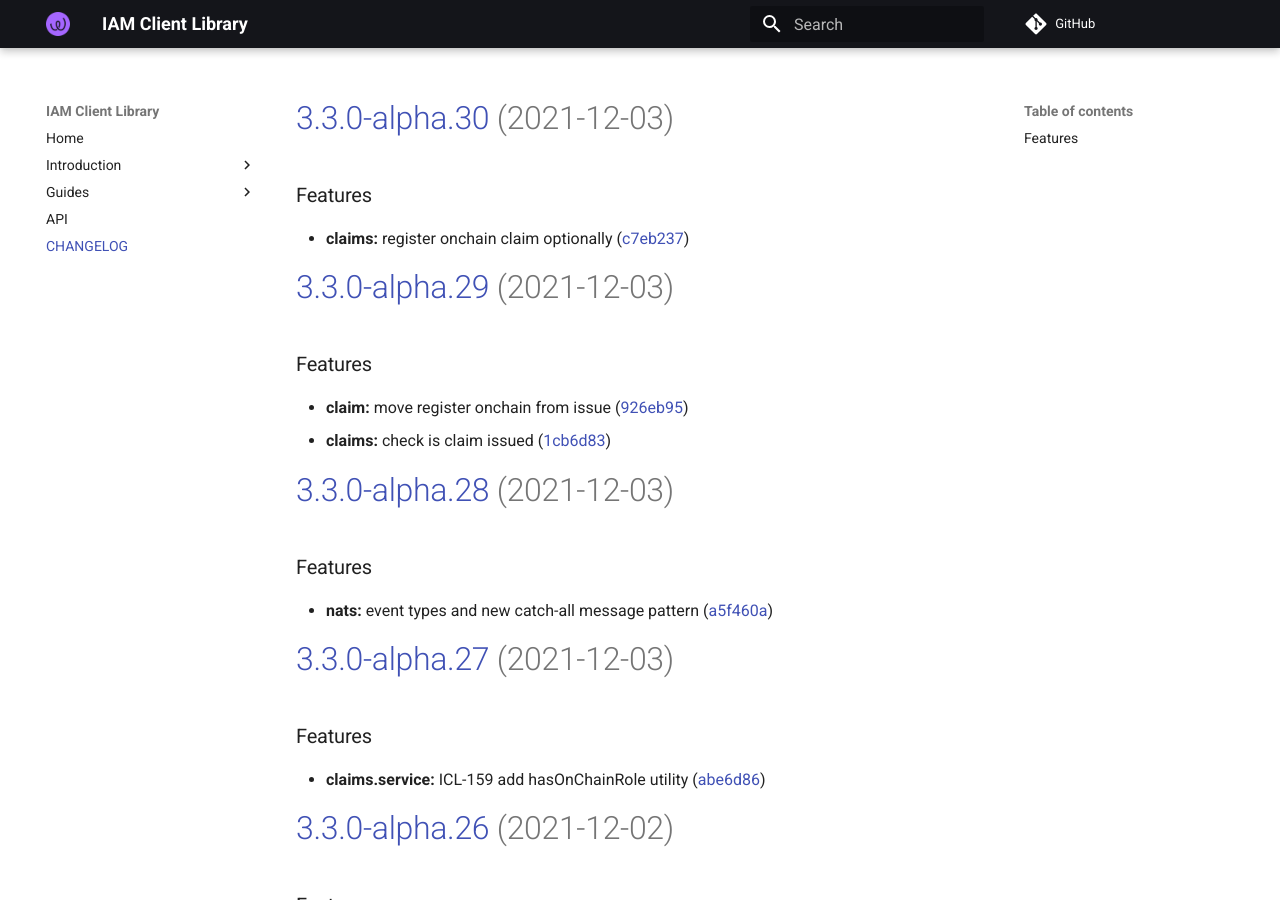
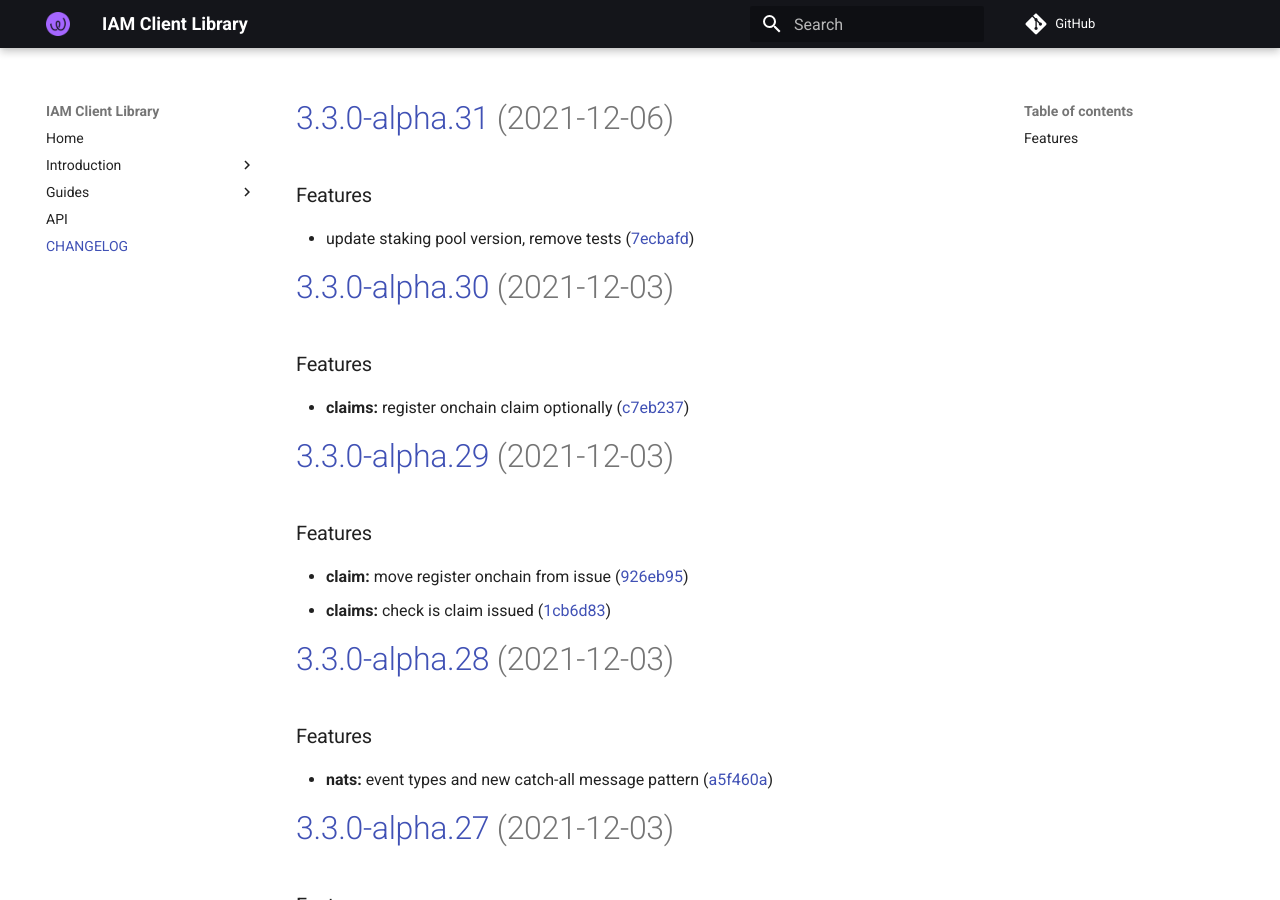
Before and after one commit to energywebfoundation/iam-client-lib, an MkDocs documentation site: the page built from docs/CHANGELOG.md, in a window 1280 px wide and 900 px high. Built offline with MkDocs 1.6.1 and Material for MkDocs 9.7.7, drawn with Linux system fonts in a browser that asks for light colours; comment, search, counter and statistics services are not loaded.

Commit message:
chore(release): 3.3.0-alpha.31 [skip ci]
# [3.3.0-alpha.31](https://github.com/energywebfoundation/iam-client-lib/compare/v3.3.0-alpha.30...v3.3.0-alpha.31) (2021-12-06)

### Features

* update staking pool version, remove tests ([7ecbafd](https://github.com/energywebfoundation/iam-client-lib/commit/7ecbafd0b9ea6f64a200d9d0650be24c58f1c677))

```diff
--- a/docs/CHANGELOG.md
+++ b/docs/CHANGELOG.md
@@ -1,3 +1,10 @@
+# [3.3.0-alpha.31](https://github.com/energywebfoundation/iam-client-lib/compare/v3.3.0-alpha.30...v3.3.0-alpha.31) (2021-12-06)
+
+
+### Features
+
+* update staking pool version, remove tests ([7ecbafd](https://github.com/energywebfoundation/iam-client-lib/commit/7ecbafd0b9ea6f64a200d9d0650be24c58f1c677))
+
 # [3.3.0-alpha.30](https://github.com/energywebfoundation/iam-client-lib/compare/v3.3.0-alpha.29...v3.3.0-alpha.30) (2021-12-03)
 
 
--- a/package.json
+++ b/package.json
@@ -1,6 +1,6 @@
 {
     "name": "iam-client-lib",
-    "version": "3.3.0-alpha.30",
+    "version": "3.3.0-alpha.31",
     "description": "Library for Decentralized Identity and Access Management",
     "main": "dist/index.js",
     "module": "dist/index.esm.js",
```
